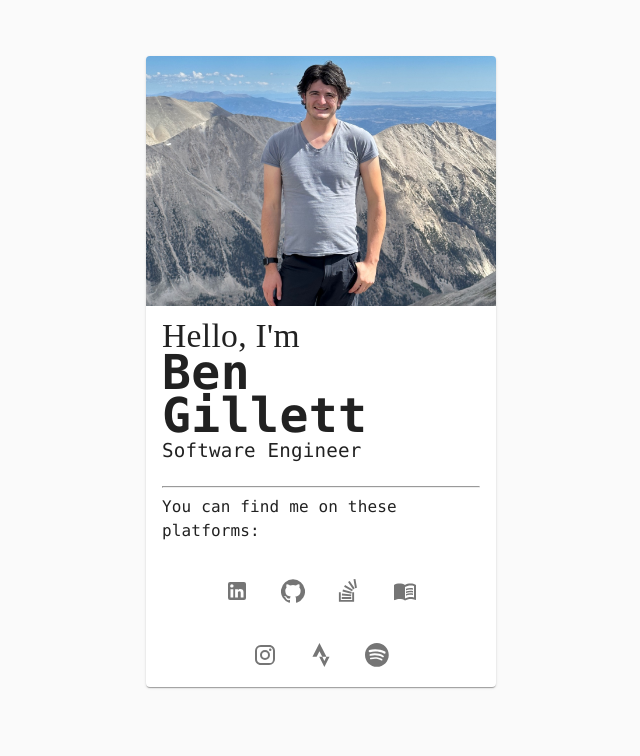
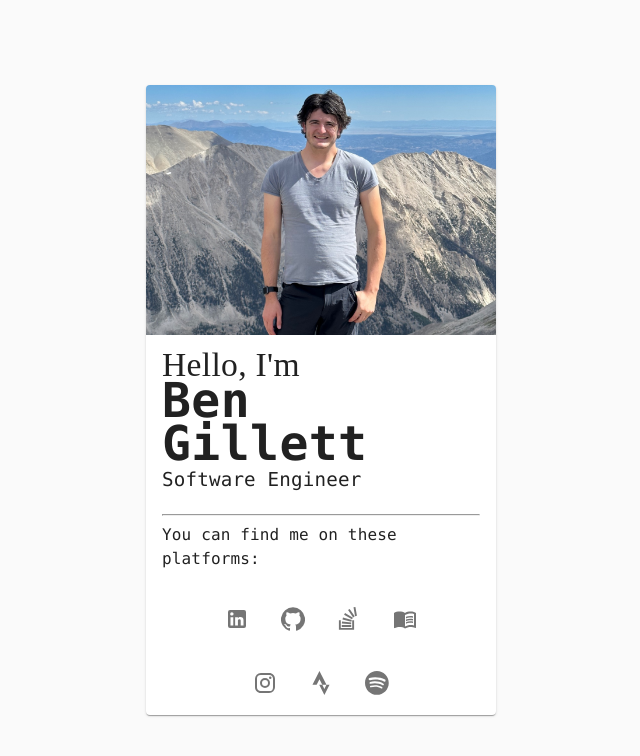
Before and after one commit to M3tanym/ben-website, a React (Create React App) app: page / in a window 1280 px wide. Shown: the top 756 px of the page, without its empty margins (319-959 px from the left). Built offline with nearby package versions, Linux system fonts and the light colour scheme; a web font is replaced by a local one.

Commit message:
no scrolly

```diff
--- a/src/Layout.js
+++ b/src/Layout.js
@@ -18,11 +18,10 @@ import LinkButton from "./LinkButton";
 
 const useStyles = makeStyles({
     main: {
-        height: "90vh"
+        height: "100vh",
     },
     me: {
         width: "350px",
-        marginTop: "7vh"
     },
     media: {
         height: "250px"
@@ -52,19 +51,17 @@ const useStyles = makeStyles({
     }
 });
 
-const Layout = (props) => {
+const Layout = () => {
     const classes = useStyles();
     return (
         <Container>
             <Grid
                 container
-                direction={"column"}
-                alignContent={"center"}
-                alignItems={"center"}
-                spacing={2}
+                direction={'row'}
+                justifyContent={'center'}
+                alignItems={'center'}
                 className={classes.main}
             >
-
                 <Grid item>
                     <Card className={classes.me}>
                         <CardMedia
--- a/src/index.js
+++ b/src/index.js
@@ -4,8 +4,6 @@ import './index.css';
 import App from './App';
 
 ReactDOM.render(
-    <React.StrictMode>
-        <App/>
-    </React.StrictMode>,
+    <App/>,
     document.getElementById('root')
 );
```
